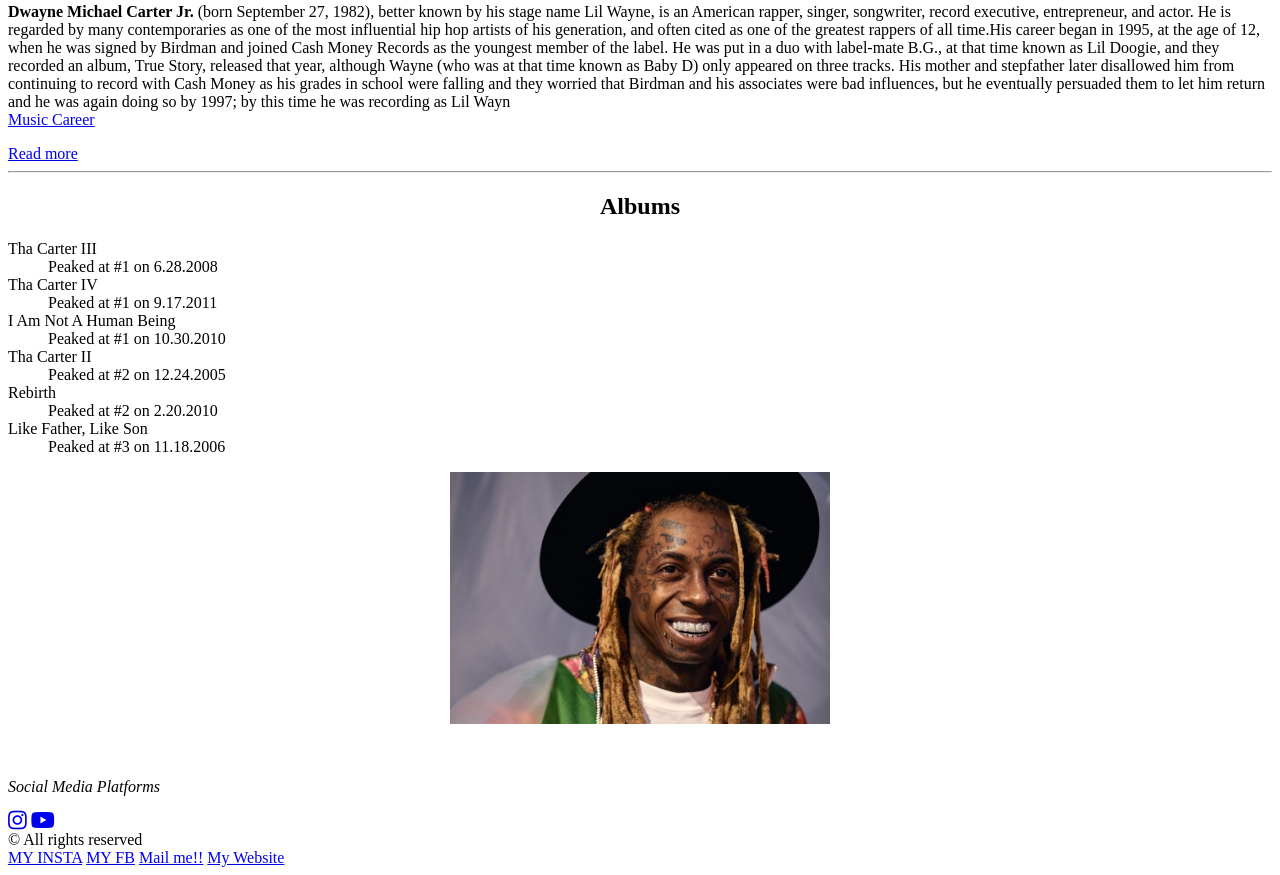
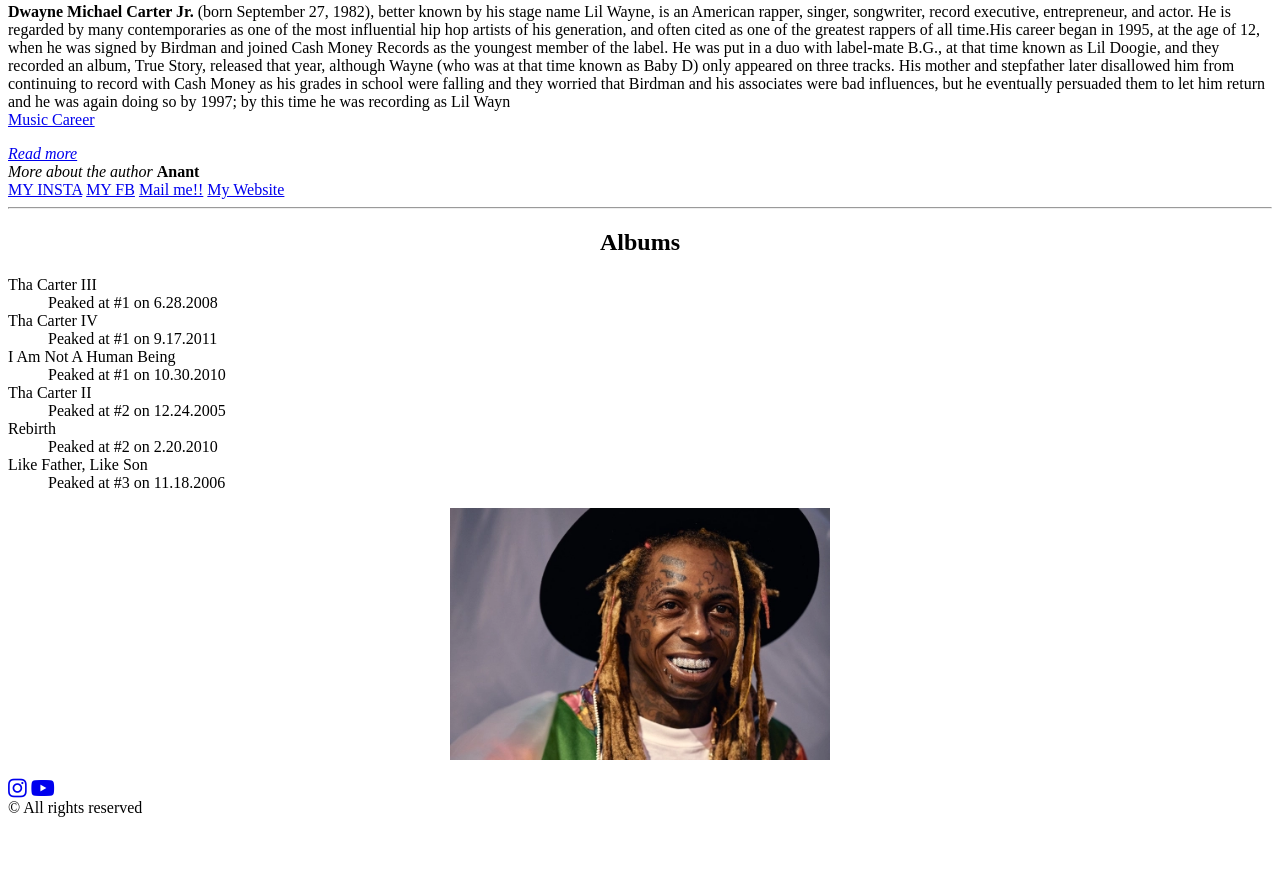
Before and after one commit to anant114/website, a plain HTML site: page index.html in a window 1280 px wide. Shown: the part 384-1259 px from the top of the page. After the commit the page ends 1209 px from the top, so only its background shows below. Drawn offline with Linux system fonts and the light colour scheme.

Commit message:
Update index.html

```diff
--- a/index.html
+++ b/index.html
@@ -13,10 +13,17 @@ Index
 <h2 style ="text-align:center;">Lil Wayne</h2>
 </header>
 <p style ="text-align:center;">
-<img src = "http://31.media.tumblr.com/tumblr_mb66adcBz31rheeqfo1_500.gif">
+<img src = "http://31.media.tumblr.com/tumblr_mb66adcBz31rheeqfo1_500.gif" alt="lil wayne">
 </p>
 <p> <strong> Dwayne Michael Carter Jr.</strong> (born September 27, 1982), better known by his stage name Lil Wayne, is an American rapper, singer, songwriter, record executive, entrepreneur, and actor. He is regarded by many contemporaries as one of the most influential hip hop artists of his generation, and often cited as one of the greatest rappers of all time.His career began in 1995, at the age of 12, when he was signed by Birdman and joined Cash Money Records as the youngest member of the label. He was put in a duo with label-mate B.G., at that time known as Lil Doogie, and they recorded an album, True Story, released that year, although Wayne (who was at that time known as Baby D) only appeared on three tracks. His mother and stepfather later disallowed him from continuing to record with Cash Money as his grades in school were falling and they worried that Birdman and his associates were bad influences, but he eventually persuaded them to let him return and he was again doing so by 1997; by this time he was recording as Lil Wayn <br><a href = "page2.html">Music Career</a></p>
-<a href = "https://en.wikipedia.org/wiki/Lil_Wayne" target = "blank" <em>Read more<br></em></a>
+<a href = "https://en.wikipedia.org/wiki/Lil_Wayne" target = "blank"> <em>Read more<br></em></a>
+  <i>More about the author </i><strong> Anant</strong>
+    <nav>
+<a href = "https://www.instagram.com/pretenditscool_username/" >MY INSTA</a>
+<a href = "https://www.facebook.com/profile.php?id=100016699471492">MY FB</a>
+<a href ="mailto:satan.anant@gmail.com">Mail me!!</a>
+<a href = "index.html">My Website</a>
+    </nav>
 <header>
 <hr>
 
@@ -48,18 +55,13 @@ Index
 <p style="text-align:center;" >
 <img src = "lilwayne.jpg"  alt = "  Lil wayne picture"  width = "30%"  ><br></p>
 
-<br><p><i>Social Media Platforms</i></p>
 
 <a href = "https://www.instagram.com/liltunechi" target = "blank" aria-label = "Instagram"><i class="fab fa-instagram fa-lg"></i></a>
 
 <a href = "https://www.youtube.com/channel/UCO9zJy7HWrIS3ojB4Lr7Yqw" target = "blank" aria-label = "Youtube" > <i class="fab fa-youtube fa-lg"></i></a>
 
 <footer>&copy; All rights reserved</footer>
-  <nav>
-<a href = "https://www.instagram.com/pretenditscool_username/" >MY INSTA</a>
-<a href = "https://www.facebook.com/profile.php?id=100016699471492">MY FB</a>
-<a href ="mailto:satan.anant@gmail.com">Mail me!!</a>
-<a href = "index.html">My Website</a>
+
 </main>
 
 </body>
```
